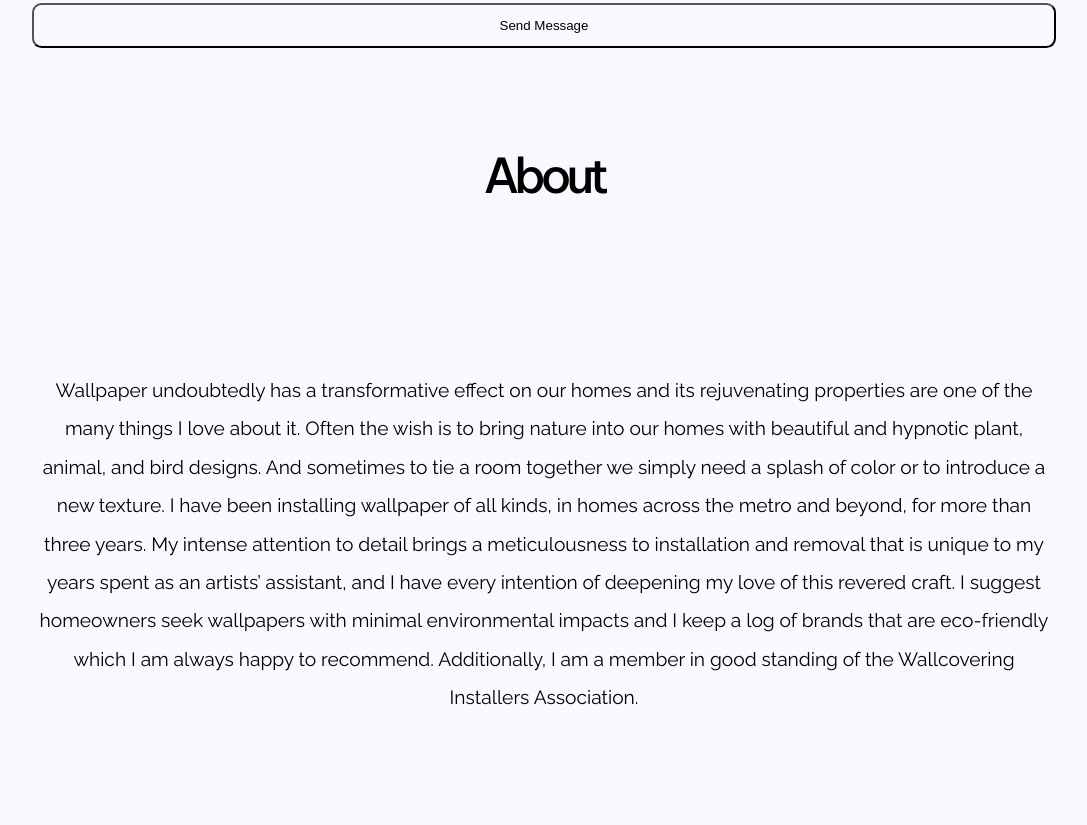
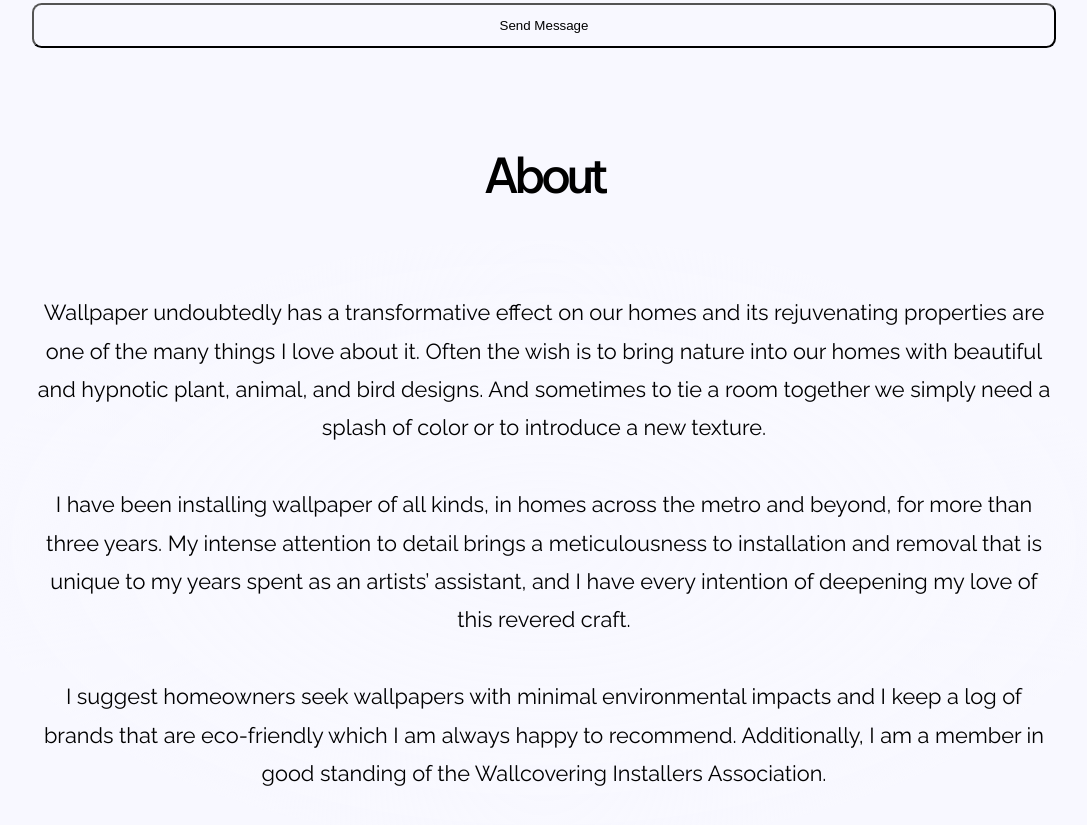
Before and after one commit to dreamadreama/dreamadreama.github.io, a plain HTML site: page index.html in a window 1280 px wide. Shown: the part 1831-2656 px from the top of the page, without its empty margins (96-1183 px from the left). Drawn offline with Linux system fonts and the light colour scheme.

Commit message:
Update index.html

```diff
--- a/index.html
+++ b/index.html
@@ -144,7 +144,7 @@
 		}
 
 		p.about {
-				font-size: 1.5vmax;
+				font-size: 1.7vmax;
 				line-height: 3vmax;
 				width: 80vw;
 				margin: auto;
@@ -350,7 +350,8 @@
 			<div class="about2" id="about">
 
 				<p class="about">
-					Wallpaper undoubtedly has a transformative effect on our homes and its rejuvenating properties are one of the many things I love about it. Often the wish is to bring nature into our homes with beautiful and hypnotic plant, animal, and bird designs. And sometimes to tie a room together we simply need a splash of color or to introduce a new texture. I have been installing wallpaper of all kinds, in homes across the metro and beyond, for more than three years. My intense attention to detail brings a meticulousness to installation and removal that is unique to my years spent as an artists’ assistant, and I have every intention of deepening my love of this revered craft. I suggest homeowners seek wallpapers with minimal environmental impacts and I keep a log of brands that are eco-friendly which I am always happy to recommend. Additionally, I am a member in good standing of the Wallcovering Installers Association.
+					Wallpaper undoubtedly has a transformative effect on our homes and its rejuvenating properties are one of the many things I love about it. Often the wish is to bring nature into our homes with beautiful and hypnotic plant, animal, and bird designs. And sometimes to tie a room together we simply need a splash of color or to introduce a new texture.<br><br>
+					I have been installing wallpaper of all kinds, in homes across the metro and beyond, for more than three years. My intense attention to detail brings a meticulousness to installation and removal that is unique to my years spent as an artists’ assistant, and I have every intention of deepening my love of this revered craft.<br><br>I suggest homeowners seek wallpapers with minimal environmental impacts and I keep a log of brands that are eco-friendly which I am always happy to recommend. Additionally, I am a member in good standing of the Wallcovering Installers Association.
 				</p>
 
 			</div>
```
